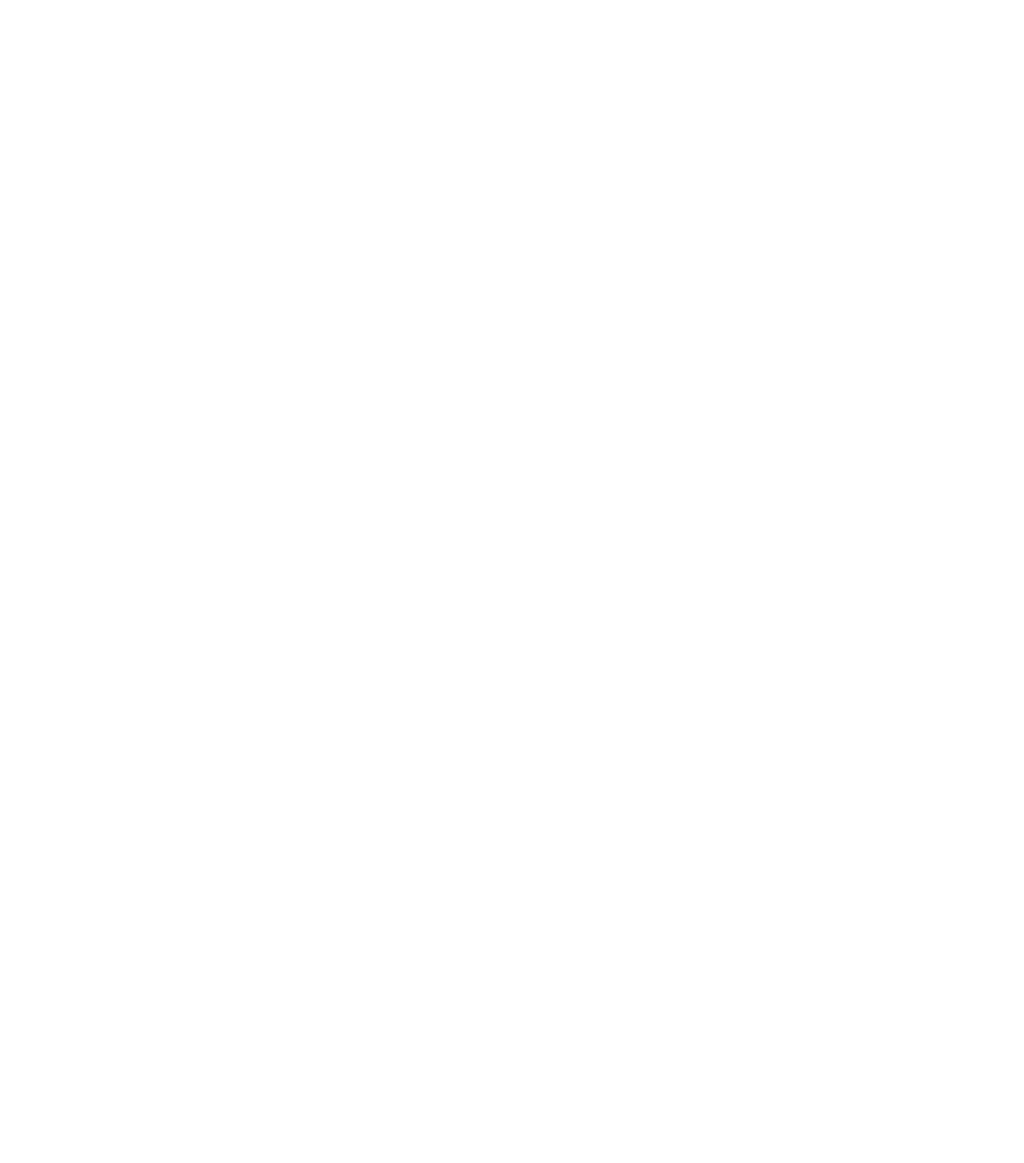
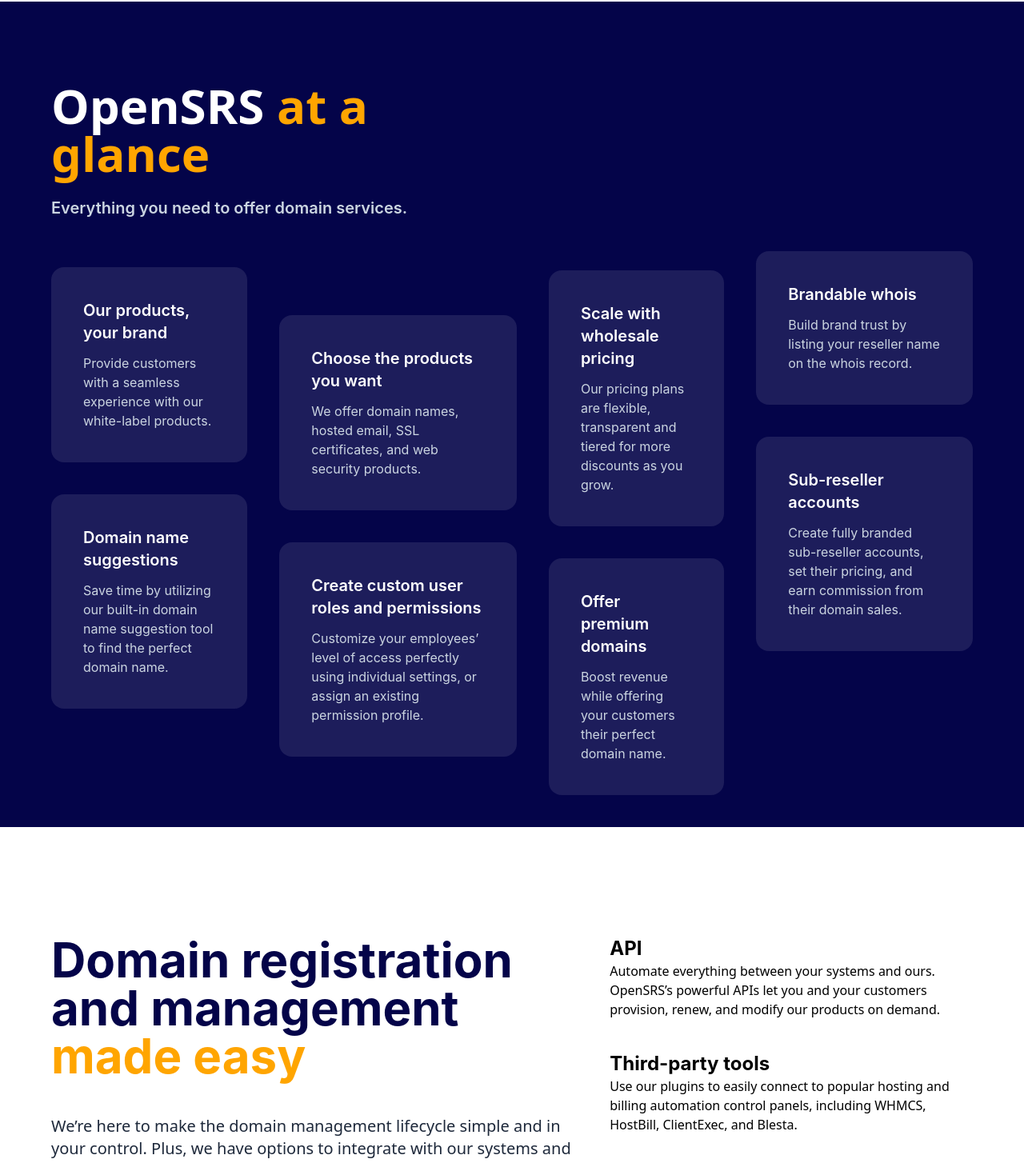
Before and after one commit to GhislainMitahi/sell-domain, a React (Create React App) app: page /domains in a window 1280 px wide. Shown: the part 1330-2784 px from the top of the page at 80% size. Before the commit the page ends 1252 px from the top, so only its background shows below. Built offline with nearby package versions, Linux system fonts and the light colour scheme.

Commit message:
upadate domains

```diff
--- a/src/pages/Domains/Domains.js
+++ b/src/pages/Domains/Domains.js
@@ -9,21 +9,100 @@
     name : "Get start"
     }
 
+
+
+    const importAll = (r) => {
+    let images = {};
+    r.keys().map(item => { return images[item.replace('./', '')] = r(item); });
+    return images;
+    }
+    const icons = importAll(require.context('../../images/DomainGroup1', false, /.svg/));
+
     const caracters = [
         {
                 _id: 1,
+                icon: icons['icon1.svg'],
                 title: "Robust platform for domain registration",
                 text: "With OpenSRS, you can easily offer 650+ domain extensions. We frequently update our platform to meet the ongoing gTLD and ccTLD requirements."
         },
         {
             _id: 2,
+            icon:icons['icon2.svg'],
             title: "Flexibility to help you grow your business",
             text: "Run your own business from end to end. Set your own margins and control your branding. We work behind the scenes to ensure you always have flexibility."
         },
         {
             _id: 3,
+           icon: icons['icon3.svg'],
             title: "Unmatched service and technical expertise",
             text: "We’re proud of our exceptional customer service and use our extensive domain industry experience to facilitate your growth and success."
+        }
+    ]
+
+    const open1 = [
+        {
+            _id: 4,
+            title: "Our products, your brand",
+            text: "Provide customers with a seamless experience with our white-label products."
+        },
+        {
+            _id: 5,
+            title: "Domain name suggestions",
+            text: "Save time by utilizing our built-in domain name suggestion tool to find the perfect domain name."
+        }
+    ]
+
+    const open2 = [
+        {
+            _id: 6,
+            title: "Choose the products you want",
+            text: "We offer domain names, hosted email, SSL certificates, and web security products."
+        },
+        {
+            _id: 7,
+            title: "Create custom user roles and permissions",
+            text: "Customize your employees’ level of access perfectly using individual settings, or assign an existing permission profile."
+        }
+    ]
+
+     const open3 = [
+        {
+            _id: 8,
+            title: "Scale with wholesale pricing",
+            text: "Our pricing plans are flexible, transparent and tiered for more discounts as you grow."
+        },
+        {
+            _id: 9,
+            title: "Offer premium domains",
+            text: "Boost revenue while offering your customers their perfect domain name."
+        }
+    ]
+
+    const open4 = [
+        {
+            _id: 10,
+            title: "Brandable whois",
+            text: "Build brand trust by listing your reseller name on the whois record."
+        },
+        {
+            _id: 11,
+            title: "Sub-reseller accounts",
+            text: "Create fully branded sub-reseller accounts, set their pricing, and earn commission from their domain sales."
+        }
+    ]
+
+    const pub = [
+      {  _id: 12,
+        title: "API",
+        text: "Automate everything between your systems and ours. OpenSRS’s powerful APIs let you and your customers provision, renew, and modify our products on demand."
+        },
+        {  _id: 13,
+        title: "Third-party tools",
+        text: "Use our plugins to easily connect to popular hosting and billing automation control panels, including WHMCS, HostBill, ClientExec, and Blesta."
+        },
+        {  _id: 4,
+        title: "OpenSRS Control Panel",
+        text: "Manage your portfolio, user permissions, account details, and products with bulk commands."
         }
     ]
 
@@ -52,7 +131,7 @@
                 </div>
             </div>
                 </section>
-                <section className={'w-full flex justify-center items-center mt-20'}>
+                <section className={'w-full flex justify-center items-around my-20'}>
                     <div className={`w-[90%] flex flex-col justify-center items-center gap-20`}>
                         <div className={`w-full flex flex-col justify-center items-start gap-5`}>
                             <h4 className={`text-gh-blue text-5xl font-bold`}>Work with an <span className={`text-[orange]`}>industry leader</span></h4>
@@ -63,13 +142,86 @@
                         <div className={`flex gap-4`}>
                             {
                                 caracters.map((element) => (
-                                <div className={`flex flex-col justify-between items-center w-[33.3%] gap-4`} key={element._id}>
-                                    <h6 className={`text-2xl font-bold text-gh-blue `}>{element.title}</h6>
+                                    <div className={`flex justify-center items-start w-[33.3%] gap-4`} key={element._id}>
+                                        <p><img src={element.icon } alt="" /></p>
+                                        <div className={`flex flex-col gap-4`}>
+                                        <h6 className={`text-2xl font-bold text-gh-blue `}>{element.title}</h6>
                                     <p className='text-neutral-600 '>{element.text}</p>
                                 </div>
+                            </div>
                             ))}
                         </div>
                     </div>
+                </section>
+                <section className={`bg-gh-blue text-white w-full flex justify-center items-center pt-[100px] pb-[20px]`}>
+                    <div className={`w-[90%] flex flex-col gap-10`}>
+                        <div className={`w-full flex flex-col justify-center items-start`}>
+                            <div className={`flex flex-col justify-center items-start w-[50%] gap-6`}>
+                                <h6 className={`text-6xl font-sans font-semibold`}>OpenSRS <span className={`text-[orange]`}>at a glance</span></h6>
+                                <p className={`text-xl font-semibold text-slate-300`}>Everything you need to offer domain services.</p>
+                            </div>
+                        </div>
+                        <div className={`flex gap-10`}>
+                            <div className={`h-[700px]`}>
+                                <div className='flex flex-col gap-10 mt-5'>
+                                {open1.map((element) => (
+                                        <div key={element._id} className={`p-10 flex flex-col gap-3 rounded-2xl bg-[#1D1D5B]`}>
+                                            <h6 className={`text-xl font-semibold`}>{ element.title }</h6>
+                                            <p className={`text-md text-slate-300`}>{element.text }</p>
+                                        </div>
+                                ))}
+                        </div>
+                            </div>
+                             <div className={`h-[700px]`}>
+                            <div className={`flex flex-col gap-10 mt-20`}>
+                                {open2.map((element) => (
+                                        <div key={element._id} className={` p-10 flex flex-col gap-3 rounded-2xl bg-[#1D1D5B]`}>
+                                            <h6 className={`text-xl font-semibold`}>{ element.title }</h6>
+                                            <p className={`text-md text-slate-300`}>{element.text }</p>
+                                        </div>
+                                ))}
+                                </div>
+                                </div>
+                                <div className={`h-[700px]`}>
+                            <div className={`flex flex-col gap-10 mt-6`}>
+                                {open3.map((element) => (
+                                        <div key={element._id} className={` p-10 flex flex-col gap-3 rounded-2xl bg-[#1D1D5B]`}>
+                                            <h6 className={`text-xl font-semibold`}>{ element.title }</h6>
+                                            <p className={`text-md text-slate-300`}>{element.text }</p>
+                                        </div>
+                                ))}
+                                </div>
+                            </div>
+                           <div className={`flex flex-col gap-10`}>
+                                {open4.map((element) => (
+                                        <div key={element._id} className={` p-10 flex flex-col gap-3 rounded-2xl bg-[#1D1D5B]`}>
+                                            <h6 className={`text-xl font-semibold`}>{ element.title }</h6>
+                                            <p className={`text-md text-slate-300`}>{element.text }</p>
+                                        </div>
+                                ))}
+                            </div>
+                        </div>
+                    </div>
+                </section>
+                <section className={`w-full flex h-[80vh] justify-center items-center `}>
+                    <div className={`w-[90%] flex gap-11 justify-start items-start`}>
+                            <div className={`flex flex-col justify-center items-center gap-11`}>
+                                <h6 className={`text-6xl font-bold text-gh-blue`}>
+                                    Domain registration and management <span className='text-[orange]'>made easy</span>
+                                </h6>
+                                <p className={`text-xl text-slate-800 font-sans`}>We’re here to make the domain management lifecycle simple and in your control.
+                                    Plus, we have options to integrate with our systems and end-user messaging
+                                    that you can make your own.</p>
+                            </div>
+                            <div className={`flex flex-col justify-center items -center gap-10`}>
+                                {pub.map((element) => (
+                                    <div key={element._id} className={``}>
+                                        <p className={`text-2xl font-bold`}>{element.title}</p>
+                                        <p className={`font-sans`}>{element.text}</p>
+                                    </div>
+                                ))}
+                            </div>
+                        </div>
                 </section>
             </div>
     </>
```
